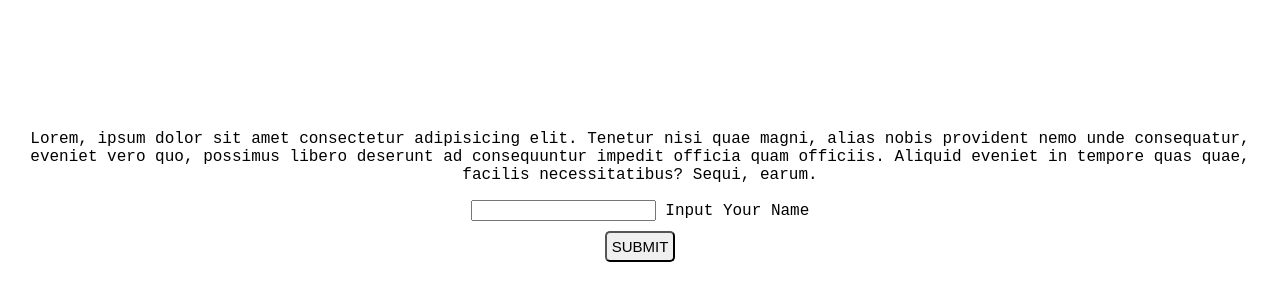
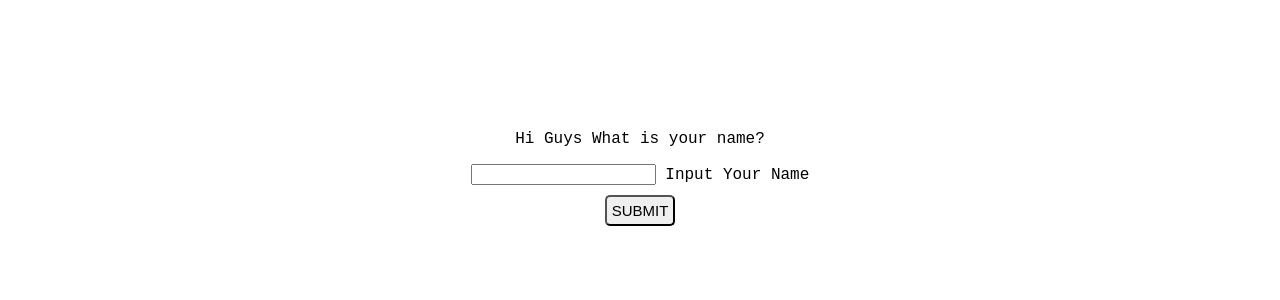
Before and after one commit to modpanyakorn/cicd-deploy-firebase, a plain HTML site: page public/index.html in a window 1280 px wide. Shown: the part 286-586 px from the top of the page. Drawn offline with Linux system fonts and the light colour scheme.

Commit message:
feat: change-content-html

```diff
--- a/public/index.html
+++ b/public/index.html
@@ -34,7 +34,7 @@
   <div class="container">
     <div class="text">
       <form action="">
-        <p>Lorem, ipsum dolor sit amet consectetur adipisicing elit. Tenetur nisi quae magni, alias nobis provident nemo unde consequatur, eveniet vero quo, possimus libero deserunt ad consequuntur impedit officia quam officiis. Aliquid eveniet in tempore quas quae, facilis necessitatibus? Sequi, earum.</p>
+        <p>Hi Guys What is your name?</p>
         <input type="text" id="tt"> Input Your Name</input>
         <br>
         <button type="submit" class="btn" onclick="Alert();">SUBMIT</button>
```
